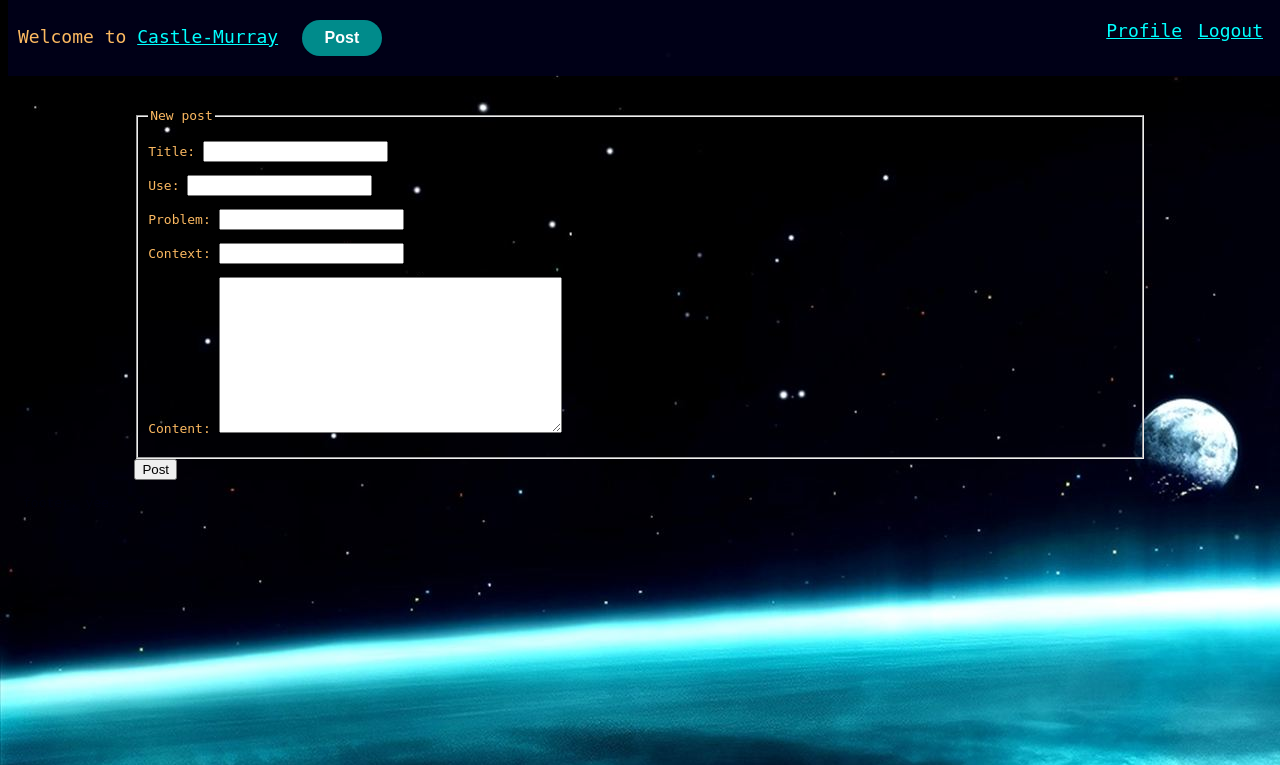
After one commit to castle-murray/funliners, a Django app: page /post/new in a window 1280 px wide. The commit adds this page. Shown: the top 765 px of the page. Run offline with Django 3.2, Linux system fonts and the light colour scheme; a user stored in the database is signed in.

Commit message:
added post and update post

```diff
--- a/blog/models.py
+++ b/blog/models.py
@@ -1,6 +1,7 @@
 from django.db import models
 from django.utils import timezone
 from django.contrib.auth.models import User
+from django.urls import reverse
 
 
 class Post(models.Model):
@@ -14,3 +15,6 @@ class Post(models.Model):
 
     def __str__(self):
         return self.title
+
+    def get_absolute_url(self):
+        return reverse('post-detail', kwargs={'pk': self.pk})
--- a/blog/static/blog/main.css
+++ b/blog/static/blog/main.css
@@ -1,16 +1,15 @@
 body {
     color: rgb(252, 185, 97);
+    font-family: monospace;
 }
 .background {
     background-image: url("bg.jpg");
     background-attachment: fixed;
 }
 .main-div {
-    padding-top: 50px;
-    font-family: monospace;
+    padding-top: 100px;
     width: 80%;
     margin: auto;
-
 }
 
 .base {
@@ -19,16 +18,22 @@ body {
 }
 .header {
     overflow: hidden;
-    background-color: rgba(0, 0, 34, 0.89);
+    background-color: rgba(0, 0, 34, 0.7);
     padding: 20px 10px;
     backdrop-filter: blur(15px);
+    z-index: 100;
+    font-size: 18px;
   }
 .header a {
     color: cyan;
     padding-right: 5px;
 }
+.header-center {
+    display: inline-flex;
+}
 .header-right {
     float: right;
+    padding-right: 30px;
 }
 .header a:hover {
     background-color: orange;
@@ -128,7 +163,22 @@ pre {
     align-content: center;
     margin-bottom: 0px;
 }
-
+.post-button {
+    background-color: darkcyan;
+    color: white;
+    border: none;
+    height: 36px;
+    width: 80px;
+    border-radius: 18px;
+    font-weight: bold;
+    font-size: 16px;
+    cursor: pointer;
+    margin-left: 8px;
+    transition: box-shadow 0.3s;
+}
+.post-button:hover {
+    background-color: rgb(252, 185, 97);
+}
 /*
 .sub-button {
     background-color: rgb(245, 78, 78);
--- a/blog/templates/blog/base.html
+++ b/blog/templates/blog/base.html
@@ -8,11 +8,11 @@
     <meta name="viewport" content="width=device-width, initial-scale=1.0">
     <!--<link href="https://cdn.jsdelivr.net/npm/bootstrap@5.2.2/dist/css/bootstrap.min.css" rel="stylesheet" integrity="sha384-Zenh87qX5JnK2Jl0vWa8Ck2rdkQ2Bzep5IDxbcnCeuOxjzrPF/et3URy9Bv1WTRi" crossorigin="anonymous">
     -->
-    <style>
+    <!-- <style>
         .background {
             background-image: url("{% static 'blog/bg.jpg' %}");
             background-attachment: fixed;
-        }
+        } -->
     </style>
     <link rel="stylesheet" type="text/css" href="{% static 'blog/main.css' %}">
     {% if title %}
@@ -24,17 +24,25 @@
 </head>
 
 <body class="background">
-    <div class="header">
+    <div class="header sticky">
         Welcome to <a href="{% url 'blog-home' %}">Castle-Murray</a>
+
+        {% if user.is_authenticated %}
+        <div class="header-center">
+            <button class="post-button" onclick="window.location.href='{% url 'post-create' %}';">
+                Post
+            </button>
+        </div>
         <div class="header-right">
-            {% if user.is_authenticated %}
             <a href="{% url 'profile' %}">Profile</a>
             <a href="{% url 'logout' %}">Logout</a>
-            {% else %}
+        </div>
+        {% else %}
+        <div class="header-right">
             <a href="{% url 'login' %}">Login</a>
             <a href="{% url 'user-registration' %}">register</a>
-            {% endif %}
         </div>
+        {% endif %}
 
 
     </div>
--- a/blog/templates/blog/home.html
+++ b/blog/templates/blog/home.html
@@ -2,8 +2,8 @@
 {% block content %}
 {% for post in posts %}
 <div class="post">
-	<div>
-		<h4 class="post-title">{{ post.title }} </h4>
+	<div class="post-title">
+		<a href="{% url 'post-detail' post.id %}">{{ post.title }}</a>
 	</div>
 	<div class="postbody">
 
--- /dev/null
+++ b/blog/templates/blog/post_form.html
@@ -0,0 +1,16 @@
+{% extends "blog/base.html" %}
+{% block content %}
+<div>
+    <form method="POST">
+        {% csrf_token %}
+        <fieldset>
+            <legend>New post</legend>
+            {{ form.as_p }}
+        </fieldset>
+        <div>
+            <button type="submit">Post</button>
+        </div>
+    </form>
+</div>
+
+{% endblock content %}
--- a/blog/urls.py
+++ b/blog/urls.py
@@ -1,8 +1,16 @@
 from django.urls import path
 from . import views
-
+from .views import (
+    PostListView,
+    PostDetailView,
+    PostCreateView,
+    PostUpdateView
+)
 
 urlpatterns = [
-    path('', views.home, name='blog-home'),
+    path('', PostListView.as_view(), name='blog-home'),
     path('about/', views.about, name='blog-about'),
+    path('post/<int:pk>/', PostDetailView.as_view(), name='post-detail'),
+    path('post/<int:pk>/update', PostUpdateView.as_view(), name='post-update'),
+    path('post/new', PostCreateView.as_view(), name='post-create'),
 ]
--- a/blog/views.py
+++ b/blog/views.py
@@ -1,5 +1,11 @@
 from django.shortcuts import render
+from django.views.generic import (ListView,
+                                  DetailView,
+                                  CreateView,
+                                  UpdateView
+                                  )
 from .models import Post
+from django.contrib.auth.mixins import LoginRequiredMixin
 
 
 def home(request):
@@ -10,5 +16,34 @@ def home(request):
     return render(request, 'blog/home.html', context)
 
 
+class PostListView(ListView):
+    model = Post
+    template_name = 'blog/home.html'
+    context_object_name = 'posts'
+    ordering = ['-date_posted']
+
+
+class PostDetailView(DetailView):
+    model = Post
+
+
+class PostCreateView(LoginRequiredMixin, CreateView):
+    model = Post
+    fields = ['title', 'use', 'problem', 'context', 'content']
+
+    def form_valid(self, form):
+        form.instance.author = self.request.user
+        return super().form_valid(form)
+
+
+class PostUpdateView(LoginRequiredMixin, UpdateView):
+    model = Post
+    fields = ['title', 'use', 'problem', 'context', 'content']
+
+    def form_valid(self, form):
+        form.instance.author = self.request.user
+        return super().form_valid(form)
+
+
 def about(request):
     return render(request, 'blog/about.html')
```
Also changed, not shown: other parts of blog/static/blog/main.css (+32 -17 lines), blog/templates/blog/post_detail.html (added, +31 -0 lines), db.sqlite3.
